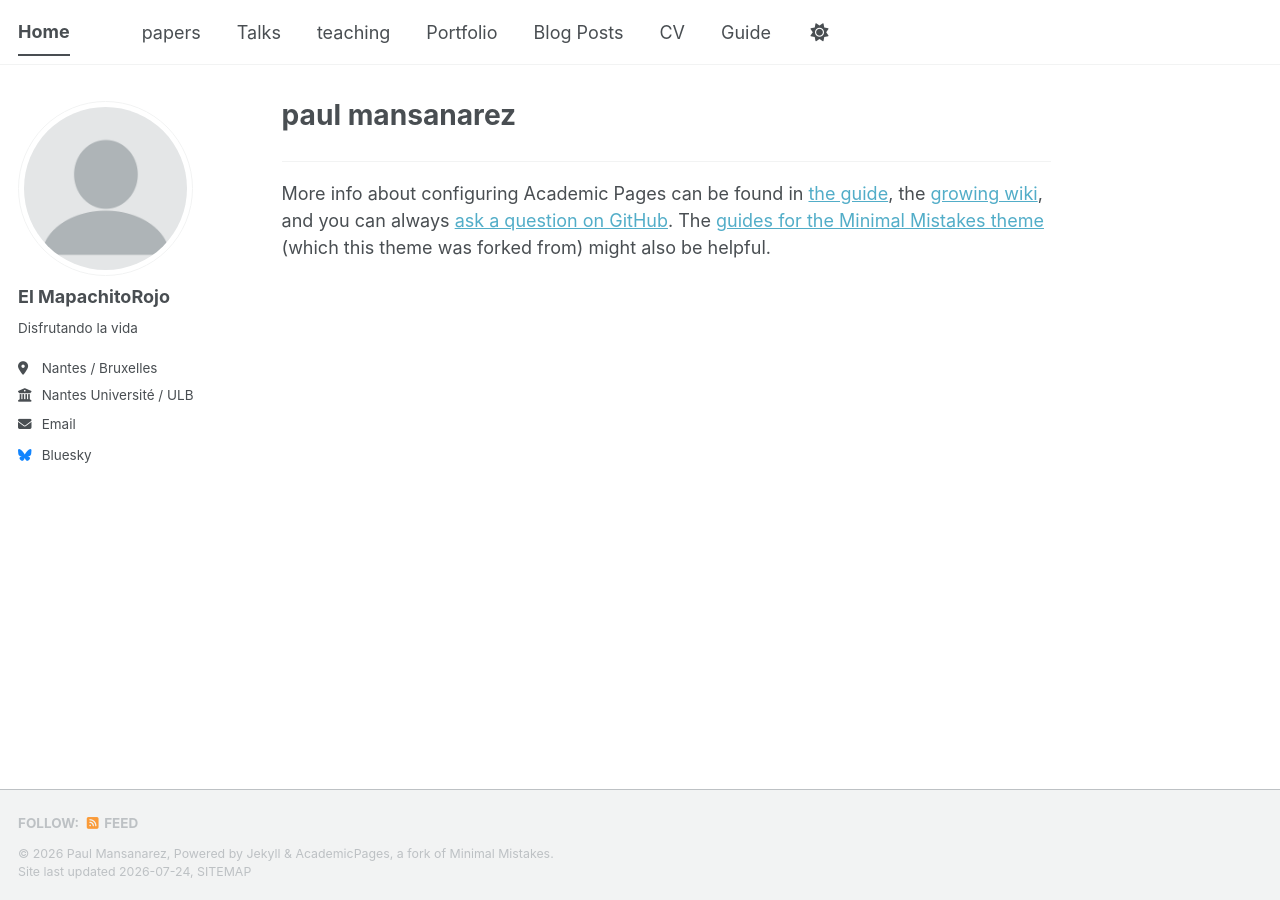
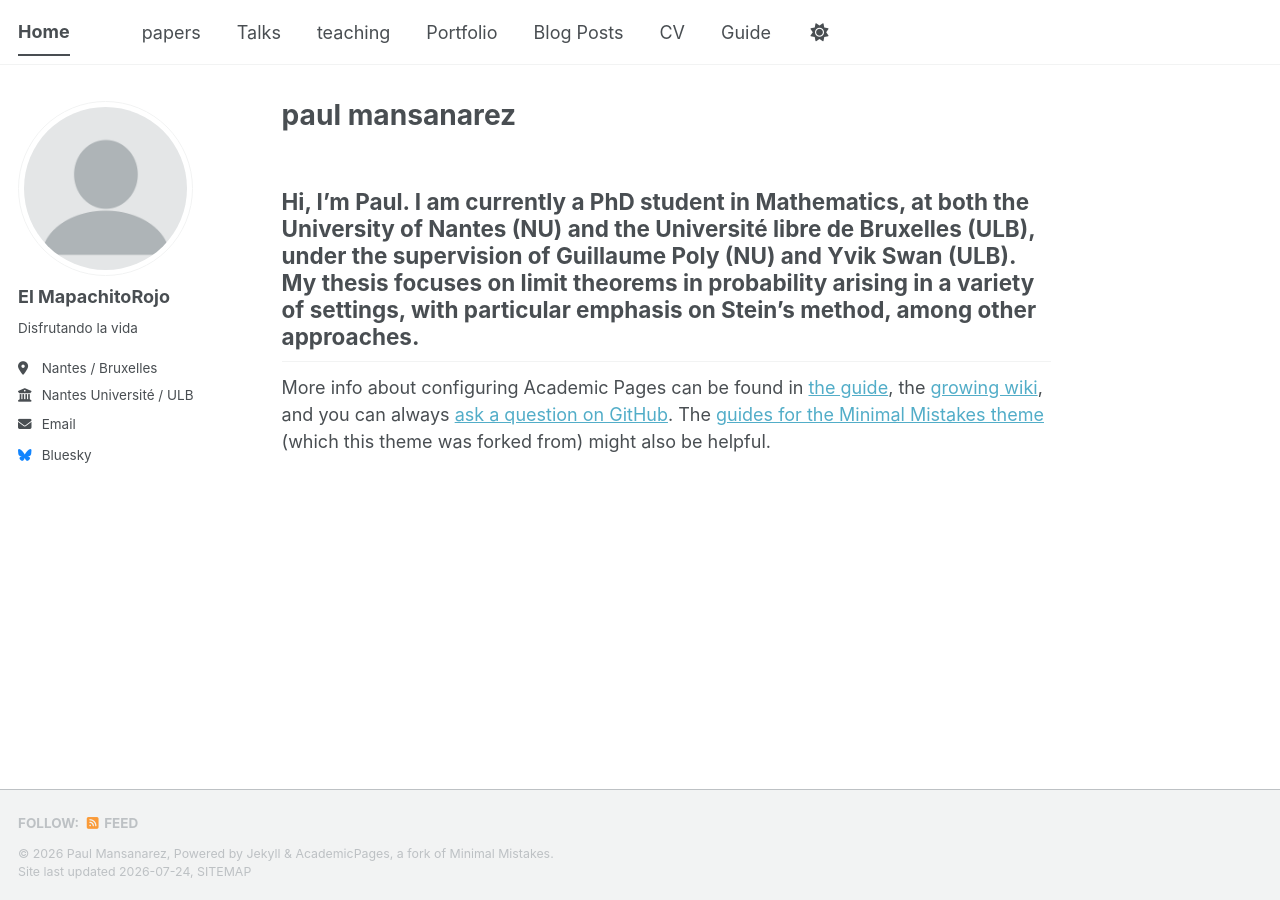
Before and after one commit to paulmansanarez/paulmansanarez.github.io, a Jekyll site: the page built from _pages/about.md, in a window 1280 px wide. Built offline with Jekyll 4.4.1, drawn with Linux system fonts in a browser that asks for light colours; a style sheet for code colours, icons or effects is not loaded.

Commit message:
Update about.md

```diff
--- a/_pages/about.md
+++ b/_pages/about.md
@@ -6,5 +6,6 @@ redirect_from:
   - /about/
   - /about.html
 ---
+Hi, I'm Paul. I am currently a PhD student in Mathematics, at both the University of Nantes (NU) and the Université libre de Bruxelles (ULB), under the supervision of Guillaume Poly (NU) and Yvik Swan (ULB). My thesis focuses on limit theorems in probability arising in a variety of settings, with particular emphasis on Stein’s method, among other approaches.
 ------
 More info about configuring Academic Pages can be found in [the guide](https://academicpages.github.io/markdown/), the [growing wiki](https://github.com/academicpages/academicpages.github.io/wiki), and you can always [ask a question on GitHub](https://github.com/academicpages/academicpages.github.io/discussions). The [guides for the Minimal Mistakes theme](https://mmistakes.github.io/minimal-mistakes/docs/configuration/) (which this theme was forked from) might also be helpful.
```
